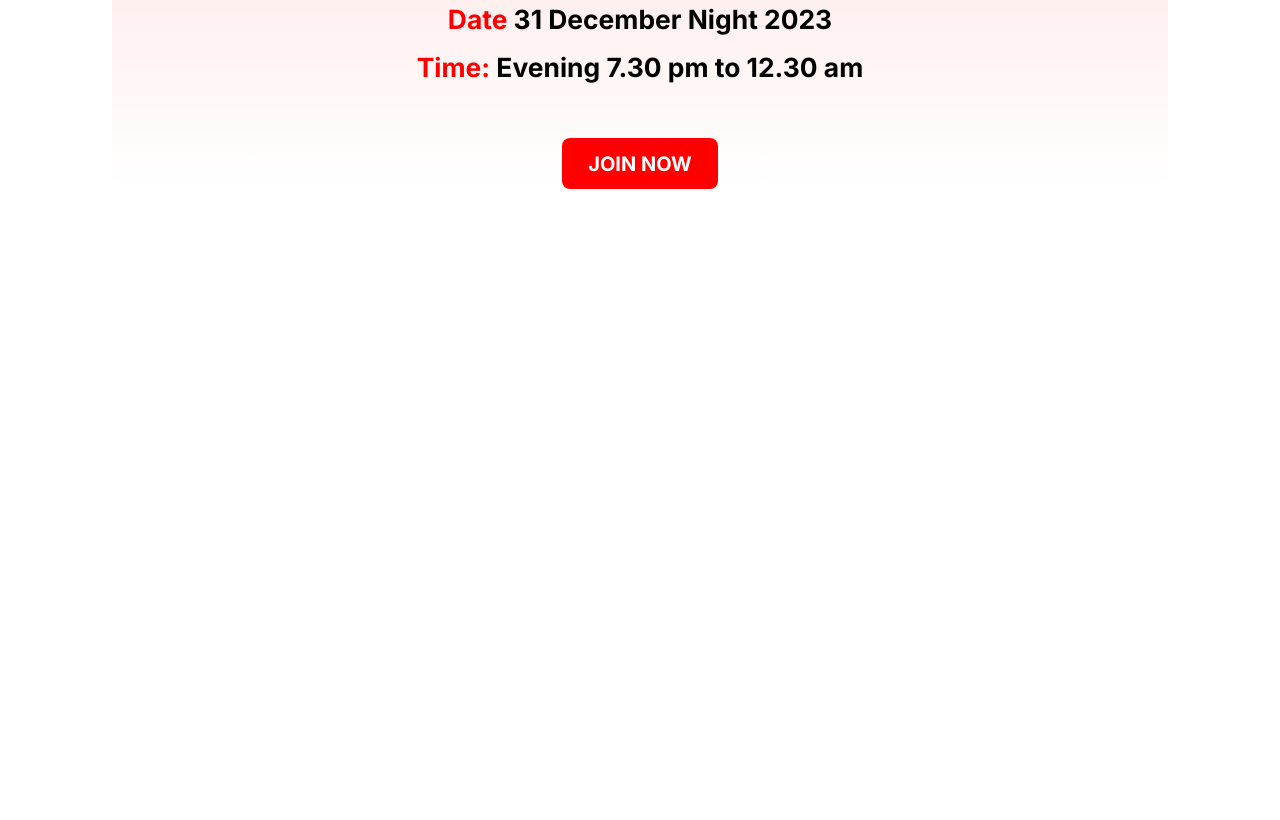
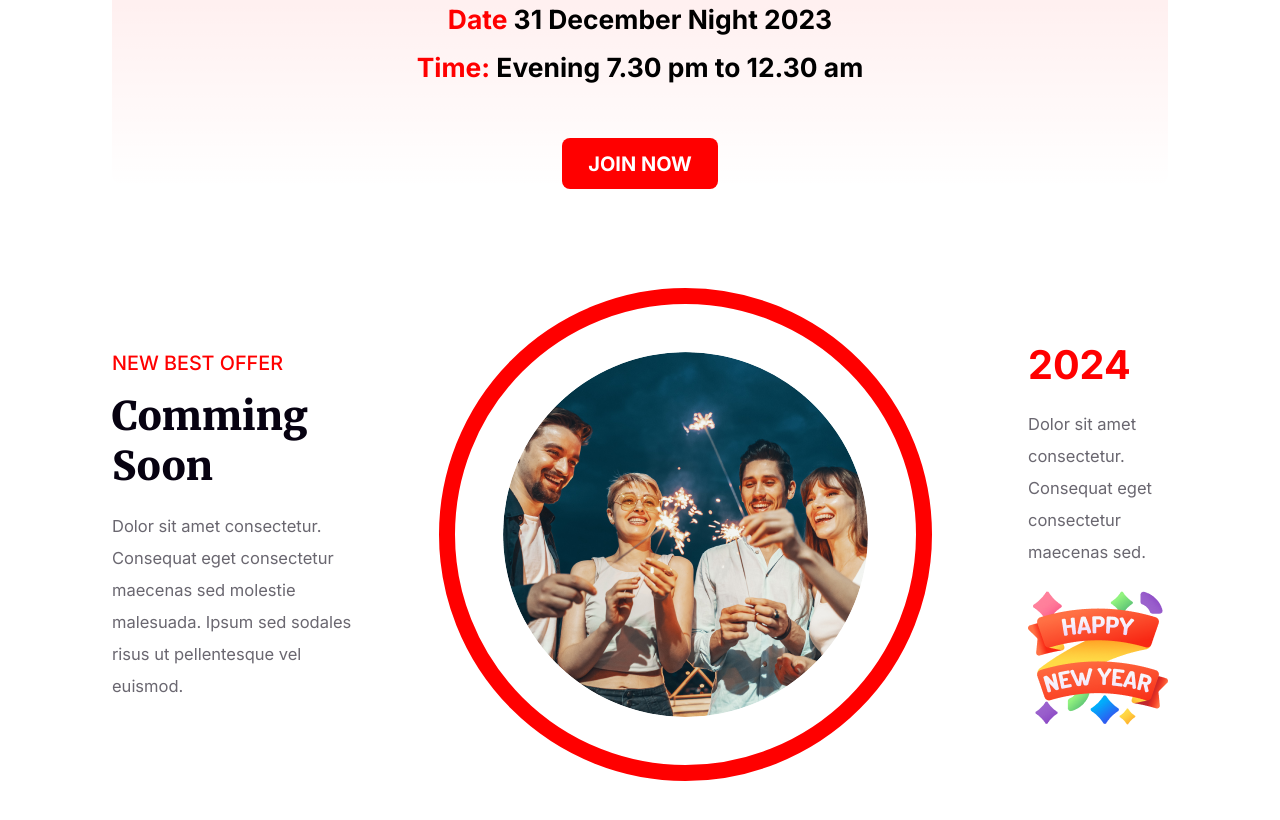
Before and after one commit to mr-codex005/new-year-mission-a1, a plain HTML site: page index.html in a window 1280 px wide. Shown: the part 2487-3307 px from the top of the page. Before the commit the page ends 2775 px from the top, so only its background shows below. Drawn offline with Linux system fonts and the light colour scheme.

Commit message:
comming soon section added

```diff
--- a/index.html
+++ b/index.html
@@ -1,11 +1,13 @@
 <!DOCTYPE html>
 <html lang="en">
+
 <head>
   <meta charset="UTF-8">
   <meta name="viewport" content="width=device-width, initial-scale=1.0">
   <title>new-year-mission-a1</title>
   <link rel="stylesheet" href="./style.css/style.css">
 </head>
+
 <body>
   <header>
     <div class="banner container">
@@ -33,7 +35,8 @@
             Welcome to midnight party
           </h3>
           <p>
-            Dolor sit amet consectetur. Consequat eget consectetur maecenas sed molestie malesuada. Ipsum sed sodales risus ut
+            Dolor sit amet consectetur. Consequat eget consectetur maecenas sed molestie malesuada. Ipsum sed sodales
+            risus ut
             pellentesque vel euismod.
           </p>
           <a href="#"><button>JOIN NOW</button></a>
@@ -58,8 +61,36 @@
         <button>JOIN NOW</button>
       </div>
     </section>
+
+    <section class="comming-soon container">
+      <div class="column col1">
+        <h4 class="fourth-heading red-text">NEW BEST OFFER</h4>
+        <h3 class="third-heading-merry">
+          Comming Soon
+        </h3>
+        <p>
+          Dolor sit amet consectetur. Consequat eget consectetur maecenas sed molestie malesuada. Ipsum sed sodales
+          risus ut
+          pellentesque vel euismod.
+        </p>
+      </div>
+      <div class="column col2">
+        <img src="./image/Ellipse 1.png" alt="">
+      </div>
+      <div class="column col3">
+        <h3 class="third-heading-inter red-text">2024</h3>
+
+        <p>
+          Dolor sit amet consectetur. Consequat eget consectetur maecenas sed.
+        </p>
+        <div class="image">
+          <img src="./image/Group 96.png" alt="">
+        </div>
+      </div>
+    </section>
   </main>
   <main></main>
   <footer></footer>
 </body>
+
 </html>
--- a/style.css/style.css
+++ b/style.css/style.css
@@ -195,3 +195,25 @@ header {
   border-radius: 0.5rem;
   margin-top: 2.475rem;
 }
+
+/* comming soon section  */
+
+.comming-soon{
+  display: flex;
+  align-items: center;
+}
+
+.col1 h4{
+  margin-bottom: 1rem;
+}
+
+.col2{
+  margin-left: 4rem;
+  margin-right: 6rem;
+}
+
+.col2 img{
+  border-radius: 50%;
+  padding: 3rem;
+  border: 1rem solid #f00;
+}
```
